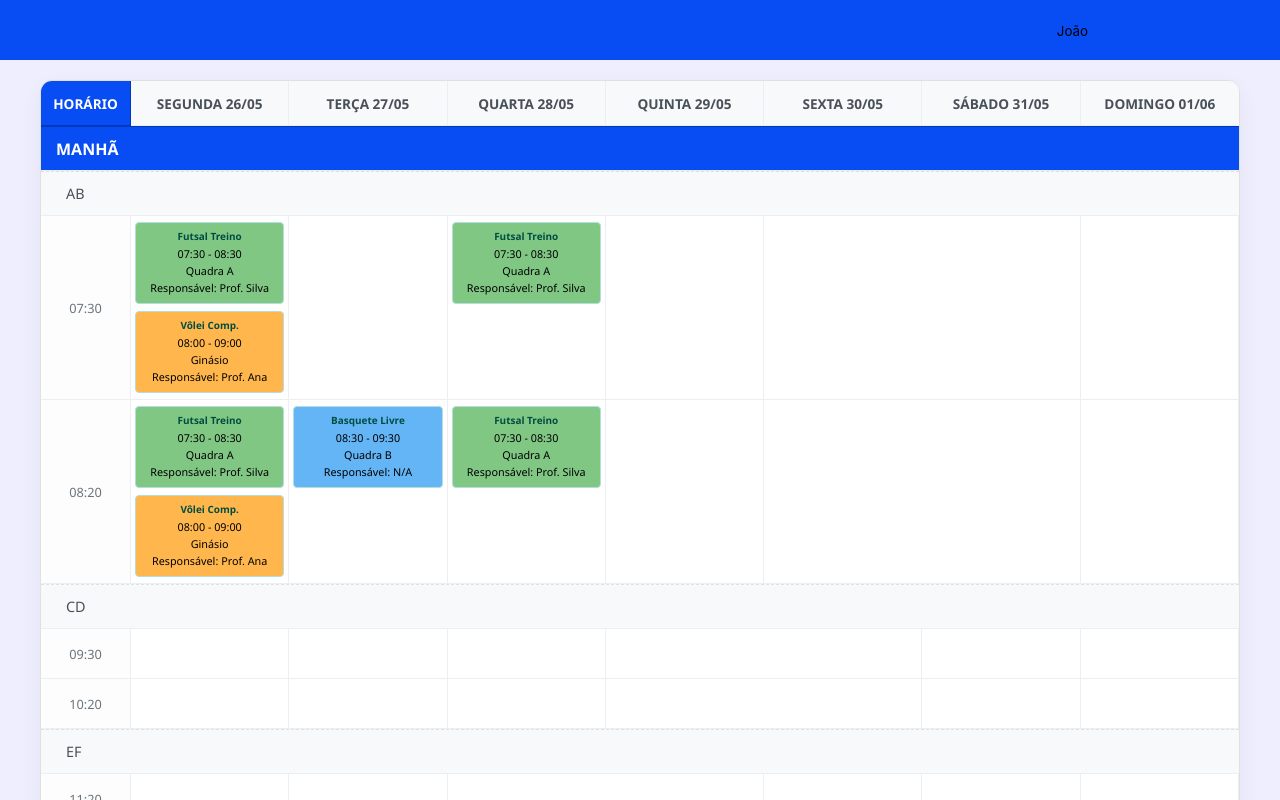
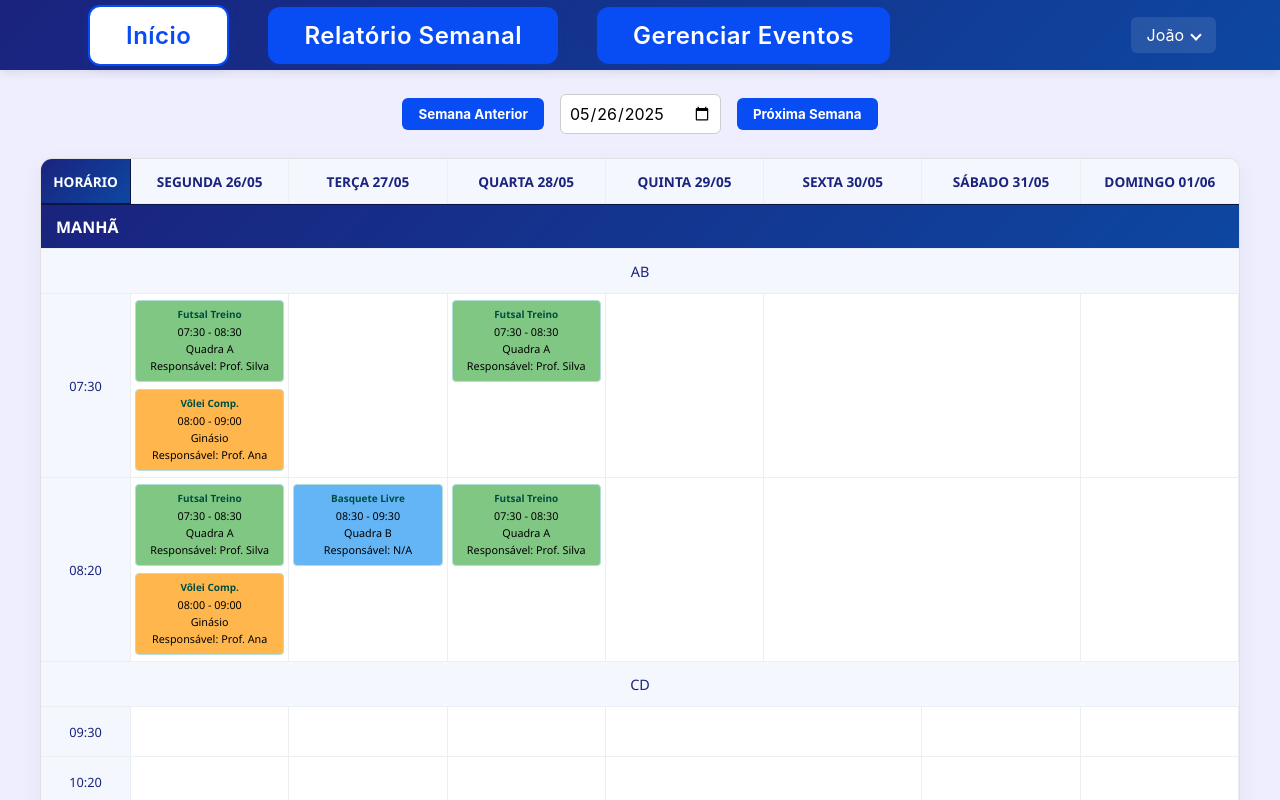
Before and after one commit to JoaoVlopess/calendario_ginasio, a React (Vite) app in the folder client/: page /home in a window 1280 px wide. Shown: the top 800 px of the page. Built offline with nearby package versions, Linux system fonts and the light colour scheme.

Commit message:
Remove node_modules do controle de versão e garante .gitignore

```diff
--- a/client/package.json
+++ b/client/package.json
@@ -18,5 +18,10 @@
     "typescript": "~5.8.3",
     "typescript-eslint": "^8.30.1",
     "vite": "^6.3.5"
+  },
+  "scripts": {
+    "dev": "vite",
+    "build": "vite build",
+    "preview": "vite preview"
   }
 }
--- a/client/src/components/CardEvento/CardEvento.module.css
+++ b/client/src/components/CardEvento/CardEvento.module.css
@@ -2,7 +2,7 @@
   padding: 6px;
   margin: 2px 0;
   border-radius: 4px;
-  background-color: #e0f7fa; /* Cor padrão, pode ser sobrescrita pela prop 'cor' do evento */
+  background-color: #e0f7fa;
   color: #004d40;
   font-size: 0.75em;
   overflow: hidden;
--- a/client/src/components/GridEventosSemanal/GridEventosSemanal.module.css
+++ b/client/src/components/GridEventosSemanal/GridEventosSemanal.module.css
@@ -6,7 +6,7 @@
   grid-template-columns: 90px repeat(7, 1fr); /* Coluna de horário + 7 dias */
   font-family: 'Segoe UI', Tahoma, Geneva, Verdana, sans-serif;
   margin: 20px auto;
-  max-width: 1200px; /* Ou o que for adequado */
+  max-width: 1200px;
   background-color: #fff;
   position: relative; /* Para headers fixos */
   border-radius: 12px;
@@ -40,11 +40,10 @@
     border-right: none;
 }
 
-
 .headerCell { /* Estilo para os dias da semana (SEGUNDA, TERÇA, etc.) */
-  background-color: #f8f9fa;
+  background-color: #f5f7ff;
   font-weight: 600;
-  color: #495057;
+  color: #1a237e;
   font-size: 0.85em;
   text-transform: uppercase;
   position: sticky;
@@ -58,31 +57,28 @@
 .stickyHeaderCol { /* Estilo para a coluna de horários (07:30, 08:20, etc.) */
   left: 0;
   z-index: 3;
-  background-color: #fdfdfd;
+  background-color: #f5f7ff;
 }
 
 /* Célula do canto superior esquerdo - HORÁRIO */
 .headerCell.stickyHeaderCol {
   z-index: 4;
-  background-color: #084cf4; /* <<< COR DA NAVBAR APLICADA AQUI */
-  color: white;              /* <<< TEXTO BRANCO PARA CONTRASTE */
-  /* As bordas podem precisar de ajuste se não parecerem bem com o fundo azul */
-  border-bottom: 1px solid #003bb5; /* Exemplo: borda um pouco mais escura que o fundo azul */
-  border-right: 1px solid #003bb5;  /* Exemplo: borda um pouco mais escura que o fundo azul */
+  background: linear-gradient(135deg, #1a237e 0%, #0d47a1 100%);
+  color: white;
+  border-bottom: 1px solid #0d1642;
+  border-right: 1px solid #0d1642;
 }
-
 
 .timeSlotCell {
   background-color: #fff;
   font-size: 0.8em;
-  color: #6c757d;
+  color: #1a237e;
   font-weight: 500;
 }
 .timeSlotCell.stickyHeaderCol { /* Coluna de horários (07:30, 08:20 etc.) mantendo o fundo claro */
-    background-color: #fdfdfd; /* Mantém o fundo claro para os horários */
-    color: #6c757d; /* Mantém a cor do texto dos horários */
+    background-color: #f5f7ff;
+    color: #1a237e;
 }
-
 
 .gridCell {
   flex-direction: column;
@@ -105,25 +101,54 @@
   font-weight: 600;
   padding-top: 10px;
   padding-bottom: 10px;
-  background-color: #084cf4; /* <<< COR DA NAVBAR APLICADA AQUI */
-  color: white;              /* <<< TEXTO BRANCO PARA CONTRASTE */
-  border-top: 1px solid #003bb5;    /* Exemplo: borda um pouco mais escura */
-  /* border-bottom já é aplicado pela regra geral, mas pode ser ajustada se necessário */
-  border-right: none; /* Garante que não haja borda direita, pois ocupa a linha toda */
+  background: linear-gradient(135deg, #1a237e 0%, #0d47a1 100%);
+  color: white;
+  border-top: 1px solid #0d1642;
+  border-right: none;
 }
 
 .blocoHeaderCell { /* Headers de Bloco (AB, CD, EF) */
-  grid-column: 1 / -1;
-  text-align: left;
-  padding-left: 25px;
-  justify-content: flex-start;
+  background-color: #f5f7ff;
+  color: #1a237e;
+  font-weight: 500;
   font-size: 0.9em;
-  font-style: normal;
-  background-color: #f8f9fa;
-  border-top: 1px dashed #e0e0e0;
-  color: #495057;
-  font-weight: 500;
   border-right: none; /* Garante que não haja borda direita */
 }
 
+/* Hover effects */
+.gridCell:hover {
+  background-color: #f5f7ff;
+}
+
+/* Custom scrollbar for grid cells */
+.gridCell::-webkit-scrollbar {
+  width: 6px;
+}
+
+.gridCell::-webkit-scrollbar-track {
+  background: #f1f1f1;
+  border-radius: 3px;
+}
+
+.gridCell::-webkit-scrollbar-thumb {
+  background: #c5cae9;
+  border-radius: 3px;
+}
+
+.gridCell::-webkit-scrollbar-thumb:hover {
+  background: #9fa8da;
+}
+
+/* Error state */
+.errorLoading {
+  color: #d32f2f;
+  text-align: center;
+  padding: 20px;
+  font-size: 1.1em;
+  background-color: #ffebee;
+  border-radius: 8px;
+  margin: 20px auto;
+  max-width: 600px;
+}
+
 /* ... (restante do seu CSS, como .fullRow, .errorLoading) ... */
--- a/client/src/components/GridEventosSemanal/GridEventosSemanal.tsx
+++ b/client/src/components/GridEventosSemanal/GridEventosSemanal.tsx
@@ -148,14 +148,14 @@ const EventosGridSemanal: React.FC<EventosGridSemanalProps> = ({
       {gridRows.map((rowItem) => {
         if (rowItem.type === 'periodo') {
           return (
-            <div key={rowItem.key} className={`${styles.periodoHeaderCell} ${styles.fullRow}`}>
+            <div key={rowItem.key} className={`${styles.periodoHeaderCell} ${styles.fullRow}`} style={{ gridColumn: '1 / -1' }}>
               {rowItem.label}
             </div>
           );
         }
         if (rowItem.type === 'bloco') {
           return (
-            <div key={rowItem.key} className={`${styles.blocoHeaderCell} ${styles.fullRow}`}>
+            <div key={rowItem.key} className={`${styles.blocoHeaderCell} ${styles.fullRow}`} style={{ gridColumn: '1 / -1' }}>
               {rowItem.label}
             </div>
           );
@@ -163,7 +163,9 @@ const EventosGridSemanal: React.FC<EventosGridSemanalProps> = ({
         if (rowItem.type === 'slot') {
           return (
             <React.Fragment key={rowItem.key}>
+              {/* Primeira coluna: horário */}
               <div className={`${styles.timeSlotCell} ${styles.stickyHeaderCol}`}>{rowItem.subSlot.label}</div>
+              {/* Próximas colunas: eventos */}
               {DIAS_DA_SEMANA_ORDEM.map((diaNome) => {
                 const eventosNoSlot = getEventosParaSubSlot(diaNome, rowItem.subSlot);
                 return (
@@ -172,7 +174,7 @@ const EventosGridSemanal: React.FC<EventosGridSemanalProps> = ({
                       <CardEvento
                         key={evento.id}
                         evento={evento}
-                        onClick={() => onAbrirModalEditar(evento)} // <<< PASSANDO A FUNÇÃO PARA O CARD
+                        onClick={() => onAbrirModalEditar(evento)}
                       />
                     ))}
                   </div>
--- a/client/src/components/Navbar/Navbar.module.css
+++ b/client/src/components/Navbar/Navbar.module.css
@@ -4,95 +4,150 @@
   display: flex;
   justify-content: space-between;
   align-items: center;
-  color: white; /* Cor do texto na navbar */
-  height: 60px; /* Altura da navbar */
-  padding-left: 15%; /* Seu padding específico */
-  padding-right: 15%; /* Seu padding específico */
+  color: white;
+  height: 70px;
+  padding: 0 5%;
+  background: linear-gradient(135deg, #1a237e 0%, #0d47a1 100%);
+  box-shadow: 0 2px 10px rgba(0, 0, 0, 0.1);
 }
 
-.navbar-logo a { /* Estilo para o caso de a logo ser um link de texto */
+.navbarLogo {
+  display: flex;
+  align-items: center;
+  gap: 15px;
+}
+
+.navbarLogo img {
+  height: 40px;
+  width: auto;
+}
+
+.navbarLogo a {
   color: white;
   text-decoration: none;
   font-size: 1.5rem;
-  font-weight: bold;
+  font-weight: 600;
+  letter-spacing: 0.5px;
 }
 
-.navbar-logo img {
-  max-height: 100%; /* Garante que a logo não ultrapasse a altura da navbar */
-  width: auto;     /* Mantém a proporção da imagem */
+.navbarUser {
+  position: relative;
 }
 
-.navbar-user {
-  position: relative; /* Necessário para o posicionamento absoluto do dropdown */
+.userButton {
+  background-color: rgba(255, 255, 255, 0.1);
+  color: white;
+  border: none;
+  cursor: pointer;
+  font-size: 1rem;
+  padding: 8px 16px;
+  border-radius: 6px;
+  display: flex;
+  align-items: center;
+  gap: 8px;
+  transition: all 0.2s ease;
 }
 
-.user-button {
-  background-color: transparent; /* Fundo transparente para pegar a cor da navbar */
-  color: white;                  /* Texto do botão branco */
-  border: none;
-  cursor: pointer;
-  font-size: 1rem;               /* Tamanho da fonte */
-  padding: 8px 12px;             /* Espaçamento interno para melhor aparência */
-  border-radius: 4px;            /* Bordas levemente arredondadas (opcional) */
-  display: flex;
-  align-items: center;
-  transition: background-color 0.2s ease; /* Transição suave para o hover */
+.userButton:hover {
+  background-color: rgba(255, 255, 255, 0.2);
 }
 
-/* Efeito de hover para o botão do usuário */
-.user-button:hover {
-  background-color: rgba(255, 255, 255, 0.1); /* Um branco levemente transparente */
-  color: white; /* Garante que o texto permaneça branco no hover */
+.arrow {
+  border: solid white;
+  border-width: 0 2px 2px 0;
+  display: inline-block;
+  padding: 3px;
+  transition: transform 0.2s ease;
 }
 
-.user-button .arrow {
-  border: solid white;             /* Cor da seta */
-  border-width: 0 2px 2px 0;     /* Espessura e forma da seta (apenas bordas direita e inferior) */
-  display: inline-block;
-  padding: 3px;                  /* Tamanho da seta */
-  margin-left: 8px;              /* Espaço entre o nome do usuário e a seta */
-  transition: transform 0.2s ease; /* Transição suave para a rotação */
+.arrow.down {
+  transform: rotate(45deg);
 }
 
-/* Estilo da seta para baixo (estado padrão E QUANDO ABERTO, conforme solicitado) */
-.user-button .arrow.down,
-.user-button .arrow.up { /* Aplicando o mesmo estilo para a classe 'up' */
-  transform: rotate(45deg);      /* Rotação para apontar para baixo e para a direita */
-  -webkit-transform: rotate(45deg);
+.arrow.up {
+  transform: rotate(-135deg);
 }
 
-/* Dropdown menu */
-.dropdown-menu {
+.dropdownMenu {
   position: absolute;
-  top: calc(100% + 5px);         /* Posiciona abaixo do botão com um pequeno espaço */
+  top: calc(100% + 10px);
   right: 0;
-  background-color: #2c2c2c;     /* Cor de fundo do dropdown */
-  border: 1px solid #444;        /* Borda sutil */
-  border-radius: 4px;            /* Bordas arredondadas */
-  box-shadow: 0 2px 10px rgba(0, 0, 0, 0.1); /* Sombra para dar profundidade */
-  z-index: 1000;                 /* Garante que o dropdown fique sobre outros elementos */
-  width: 180px;                  /* Largura do dropdown (ajuste conforme necessário) */
-  padding: 5px 0;                /* Espaçamento interno vertical nos itens */
-  overflow: hidden;              /* Garante que os cantos arredondados funcionem bem com os itens */
+  background-color: white;
+  border-radius: 8px;
+  box-shadow: 0 4px 20px rgba(0, 0, 0, 0.15);
+  width: 200px;
+  overflow: hidden;
+  z-index: 1000;
 }
 
-.dropdown-menu a {
+.dropdownMenu a {
   display: block;
-  padding: 10px 15px;
-  color: white;                  /* Cor do texto dos itens do dropdown */
+  padding: 12px 16px;
+  color: #333;
   text-decoration: none;
-  font-size: 0.9rem;
-  transition: background-color 0.2s ease; /* Transição suave para o hover */
+  font-size: 0.95rem;
+  transition: background-color 0.2s ease;
 }
 
-.dropdown-menu a:hover {
-  background-color: #084cf4;     /* Cor de fundo azul (mesma da navbar) no hover */
-  color: white;                  /* Garante que o texto permaneça branco */
+.dropdownMenu a:hover {
+  background-color: #f5f7ff;
+  color: #1a237e;
 }
 
-.dropdown-menu hr {
+.dropdownMenu hr {
   border: 0;
   height: 1px;
-  background-color: #444;        /* Cor do divisor, um pouco mais clara que o fundo do dropdown */
-  margin: 5px 0;                 /* Espaçamento do divisor */
+  background-color: #eee;
+  margin: 0;
 }
+
+.navbarButton {
+  background: #084cf4;
+  color: #fff;
+  border: none;
+  border-radius: 12px;
+  padding: 14px 36px;
+  margin-left: 24px;
+  font-weight: 700;
+  font-size: 1.1rem;
+  text-decoration: none;
+  transition: background 0.2s, color 0.2s, border 0.2s;
+  box-shadow: 0 2px 8px rgba(8,76,244,0.10);
+  cursor: pointer;
+  display: inline-block;
+  outline: none;
+  letter-spacing: 0.5px;
+}
+
+@media (max-width: 600px) {
+  .navbarButton {
+    padding: 10px 12px;
+    font-size: 1rem;
+    margin-left: 8px;
+  }
+}
+
+.gerenciarButton {
+  background: #084cf4;
+  color: #fff;
+  border: 2px solid #0d2a6b;
+  border-radius: 12px;
+  padding: 10px 28px;
+  margin-left: 24px;
+  font-weight: 700;
+  font-size: 1.05rem;
+  text-decoration: none;
+  transition: none;
+  box-shadow: 0 2px 10px rgba(13, 42, 107, 0.10);
+  cursor: pointer;
+  display: inline-block;
+  outline: none;
+  letter-spacing: 0.5px;
+}
+
+.navbarButton.active {
+  background: #fff !important;
+  color: #084cf4 !important;
+  border: 2px solid #084cf4 !important;
+  box-shadow: 0 2px 12px rgba(8,76,244,0.13);
+}
--- a/client/src/components/Navbar/Navbar.tsx
+++ b/client/src/components/Navbar/Navbar.tsx
@@ -1,5 +1,6 @@
 import React, { useState } from 'react';
 import styles from './Navbar.module.css';
+import { Link, useLocation } from 'react-router';
 
 // O caminho para a sua logo branca (que você já tem funcionando)
 const logoBrancaUrl = '/img/unifor_logo.png'; // '/img/12047780359881700749.png' ou o nome que você deu para a logo branca
@@ -12,16 +13,18 @@ interface User {
 const Navbar: React.FC = () => {
   const [isDropdownOpen, setIsDropdownOpen] = useState(false);
   const user: User = { name: 'João' }; // Dados do usuário
+  const location = useLocation();
 
   const toggleDropdown = () => {
     setIsDropdownOpen(!isDropdownOpen);
   };
 
   return (
-    // Exemplo
     <nav className={styles.navbar} style={{ backgroundColor: '#084cf4' }}>
       <div className={styles.navbarLogo}>
-    {/* ... */}
+        <Link to="/home" className={`${styles.navbarButton} ${location.pathname === '/home' ? styles.active : ''}`}>Início</Link>
+        <Link to="/relatorio-semanal" className={`${styles.navbarButton} ${location.pathname === '/relatorio-semanal' ? styles.active : ''}`}>Relatório Semanal</Link>
+        <Link to="/gerenciar-eventos" className={`${styles.navbarButton} ${location.pathname === '/gerenciar-eventos' ? styles.active : ''}`}>Gerenciar Eventos</Link>
       </div>
       <div className={styles.navbarUser}>
         <button onClick={toggleDropdown} className={styles.userButton}>
--- a/client/src/pages/CalendarioPage/CalendarioPage.tsx
+++ b/client/src/pages/CalendarioPage/CalendarioPage.tsx
@@ -5,79 +5,98 @@ import type { Evento } from '../../types/evento'; // Importe o tipo Evento
 import Navbar from "../../components/Navbar/Navbar";
 import { EditarEventoModal } from '../../components/EditarEvento/EditarEvento'; // 1. Importar o modal
 
-// Função para gerar as datas da semana atual (exemplo simples)
-const getSemanaAtual = (): Date[] => {
-  const hoje = new Date();
-  const diaDaSemanaHoje = hoje.getDay(); // 0 (Dom) - 6 (Sab)
+function getMondayOfWeek(date: Date): Date {
+  const d = new Date(date);
+  const day = d.getDay();
+  const diff = d.getDate() - day + (day === 0 ? -6 : 1);
+  d.setDate(diff);
+  d.setHours(0, 0, 0, 0);
+  return d;
+}
 
-  // Calcula a data da segunda-feira da semana atual
-  const segundaFeira = new Date(hoje);
-  // Ajusta para segunda-feira:
-  // Se hoje é domingo (0), subtrai 6 dias.
-  // Se hoje é segunda (1), subtrai 0 dias.
-  // Se hoje é terça (2), subtrai 1 dia, etc.
-  const offset = diaDaSemanaHoje === 0 ? -6 : 1 - diaDaSemanaHoje;
-  segundaFeira.setDate(hoje.getDate() + offset);
-  segundaFeira.setHours(0, 0, 0, 0); // Normaliza para o início do dia
+function getSemana(date: Date): Date[] {
+  const segunda = getMondayOfWeek(date);
+  return Array.from({ length: 7 }, (_, i) => {
+    const d = new Date(segunda);
+    d.setDate(segunda.getDate() + i);
+    return d;
+  });
+}
 
-  const semana: Date[] = [];
-  for (let i = 0; i < 7; i++) {
-    const dia = new Date(segundaFeira);
-    dia.setDate(segundaFeira.getDate() + i);
-    semana.push(dia);
-  }
-  return semana;
+// Eventos por semana: { [mondayDateString]: Evento[] }
+const eventosMockPorSemana: Record<string, Evento[]> = {
+  [getMondayOfWeek(new Date()).toISOString().slice(0, 10)]: [
+    { id: '1', titulo: 'Futsal Treino', diasDaSemana: ['segunda', 'quarta'], horaInicio: '07:30', horaFim: '08:30', responsavel: 'Prof. Silva', dataCriacao: new Date().toISOString(), descricao: 'Treino de futsal masculino', local: 'Quadra A', cor: '#81c784' },
+    { id: '2', titulo: 'Vôlei Comp.', diasDaSemana: ['segunda'], horaInicio: '08:00', horaFim: '09:00', responsavel: 'Prof. Ana', dataCriacao: new Date().toISOString(), descricao: 'Competição de vôlei', local: 'Ginásio', cor: '#ffb74d' },
+    { id: '3', titulo: 'Basquete Livre', diasDaSemana: ['terca'], horaInicio: '08:30', horaFim: '09:30', responsavel: null, dataCriacao: new Date().toISOString(), descricao: 'Jogo livre de basquete', local: 'Quadra B', cor: '#64b5f6' },
+  ]
 };
 
 export const CalendarioPage = () => {
-  const [eventos, setEventos] = useState<Evento[]>([]);
-  const [semanaAtual, setSemanaAtual] = useState<Date[]>(getSemanaAtual());
-
-  // 2. Estados para o modal
+  const [dataBase, setDataBase] = useState<Date>(getMondayOfWeek(new Date()));
+  const [eventosPorSemana, setEventosPorSemana] = useState<Record<string, Evento[]>>(eventosMockPorSemana);
+  const [semanaAtual, setSemanaAtual] = useState<Date[]>(getSemana(new Date()));
   const [isModalOpen, setIsModalOpen] = useState(false);
   const [eventoSelecionado, setEventoSelecionado] = useState<Evento | null>(null);
 
+  // Atualiza semana ao mudar dataBase
   useEffect(() => {
-    // Aqui você buscaria seus eventos de uma API ou fonte de dados
-    // Por enquanto, vamos usar dados mock:
-    const eventosMock: Evento[] = [
-      { id: '1', titulo: 'Futsal Treino', diasDaSemana: ['segunda', 'quarta'], horaInicio: '07:30', horaFim: '08:30', responsavel: 'Prof. Silva', dataCriacao: new Date().toISOString(), descricao: 'Treino de futsal masculino', local: 'Quadra A', cor: '#81c784' },
-      { id: '2', titulo: 'Vôlei Comp.', diasDaSemana: ['segunda'], horaInicio: '08:00', horaFim: '09:00', responsavel: 'Prof. Ana', dataCriacao: new Date().toISOString(), descricao: 'Competição de vôlei', local: 'Ginásio', cor: '#ffb74d' },
-      { id: '3', titulo: 'Basquete Livre', diasDaSemana: ['terca'], horaInicio: '08:30', horaFim: '09:30', responsavel: null, dataCriacao: new Date().toISOString(), descricao: 'Jogo livre de basquete', local: 'Quadra B', cor: '#64b5f6' },
-    ];
-    setEventos(eventosMock);
-  }, []); // O array vazio como segundo argumento faz o useEffect rodar apenas uma vez, após a montagem inicial
+    setSemanaAtual(getSemana(dataBase));
+  }, [dataBase]);
 
-  // 3. Funções de handler para o modal
+  // Eventos da semana selecionada
+  const eventos = eventosPorSemana[getMondayOfWeek(dataBase).toISOString().slice(0, 10)] || [];
+
+  // Modal handlers
   const handleAbrirModal = (evento: Evento) => {
     setEventoSelecionado(evento);
     setIsModalOpen(true);
   };
-
   const handleFecharModal = () => {
     setIsModalOpen(false);
-    setEventoSelecionado(null); // Limpa o evento selecionado ao fechar
+    setEventoSelecionado(null);
   };
-
   const handleSalvarEvento = (eventoAtualizado: Evento) => {
-    setEventos(prevEventos =>
-      prevEventos.map(ev => (ev.id === eventoAtualizado.id ? eventoAtualizado : ev))
-    );
-    // Adicionar aqui a lógica para persistir a alteração (ex: chamada de API)
-    console.log('Evento salvo:', eventoAtualizado);
+    const key = getMondayOfWeek(dataBase).toISOString().slice(0, 10);
+    setEventosPorSemana(prev => ({
+      ...prev,
+      [key]: prev[key].map(ev => (ev.id === eventoAtualizado.id ? eventoAtualizado : ev))
+    }));
+    handleFecharModal();
+  };
+  const handleDeletarEvento = (eventoId: string) => {
+    const key = getMondayOfWeek(dataBase).toISOString().slice(0, 10);
+    setEventosPorSemana(prev => ({
+      ...prev,
+      [key]: prev[key].filter(ev => ev.id !== eventoId)
+    }));
     handleFecharModal();
   };
 
-  const handleDeletarEvento = (eventoId: string) => {
-    setEventos(prevEventos => prevEventos.filter(ev => ev.id !== eventoId));
-    // Adicionar aqui a lógica para persistir a exclusão (ex: chamada de API)
-    console.log('Evento deletado:', eventoId);
-    handleFecharModal();
+  // Navegação de semana
+  const handleSemanaAnterior = () => {
+    const prev = new Date(dataBase);
+    prev.setDate(prev.getDate() - 7);
+    setDataBase(prev);
+  };
+  const handleProximaSemana = () => {
+    const next = new Date(dataBase);
+    next.setDate(next.getDate() + 7);
+    setDataBase(next);
+  };
+  const handleEscolherSemana = (e: React.ChangeEvent<HTMLInputElement>) => {
+    const data = new Date(e.target.value);
+    setDataBase(getMondayOfWeek(data));
   };
 
   return (
     <div className=""> {/* Considere usar styles.container se tiver CSS Modules */}
       <Navbar />
+      <div style={{ display: 'flex', alignItems: 'center', justifyContent: 'center', gap: 16, margin: '24px 0' }}>
+        <button onClick={handleSemanaAnterior} style={{ padding: '8px 16px', borderRadius: 6, border: 'none', background: '#084cf4', color: '#fff', fontWeight: 700, cursor: 'pointer' }}>Semana Anterior</button>
+        <input type="date" value={dataBase.toISOString().slice(0, 10)} onChange={handleEscolherSemana} style={{ padding: '8px', borderRadius: 6, border: '1px solid #ccc' }} />
+        <button onClick={handleProximaSemana} style={{ padding: '8px 16px', borderRadius: 6, border: 'none', background: '#084cf4', color: '#fff', fontWeight: 700, cursor: 'pointer' }}>Próxima Semana</button>
+      </div>
       <GridEventosSemanal
         eventos={eventos}
         semana={semanaAtual}
--- a/client/tsconfig.app.json
+++ b/client/tsconfig.app.json
@@ -17,10 +17,9 @@
 
     /* Linting */
     "strict": true,
-    "forceConsistentCasingInFileNames": true, // <-- ADICIONE ESTA LINHA
+    "forceConsistentCasingInFileNames": true,
     "noUnusedLocals": true,
     "noUnusedParameters": true,
-    "erasableSyntaxOnly": true,
     "noFallthroughCasesInSwitch": true,
     "noUncheckedSideEffectImports": true
   },
```
Also changed, not shown: client/src/routes/AppRoutes.tsx (+5 -2 lines). Lines whose indentation alone changed are shown as unchanged.
